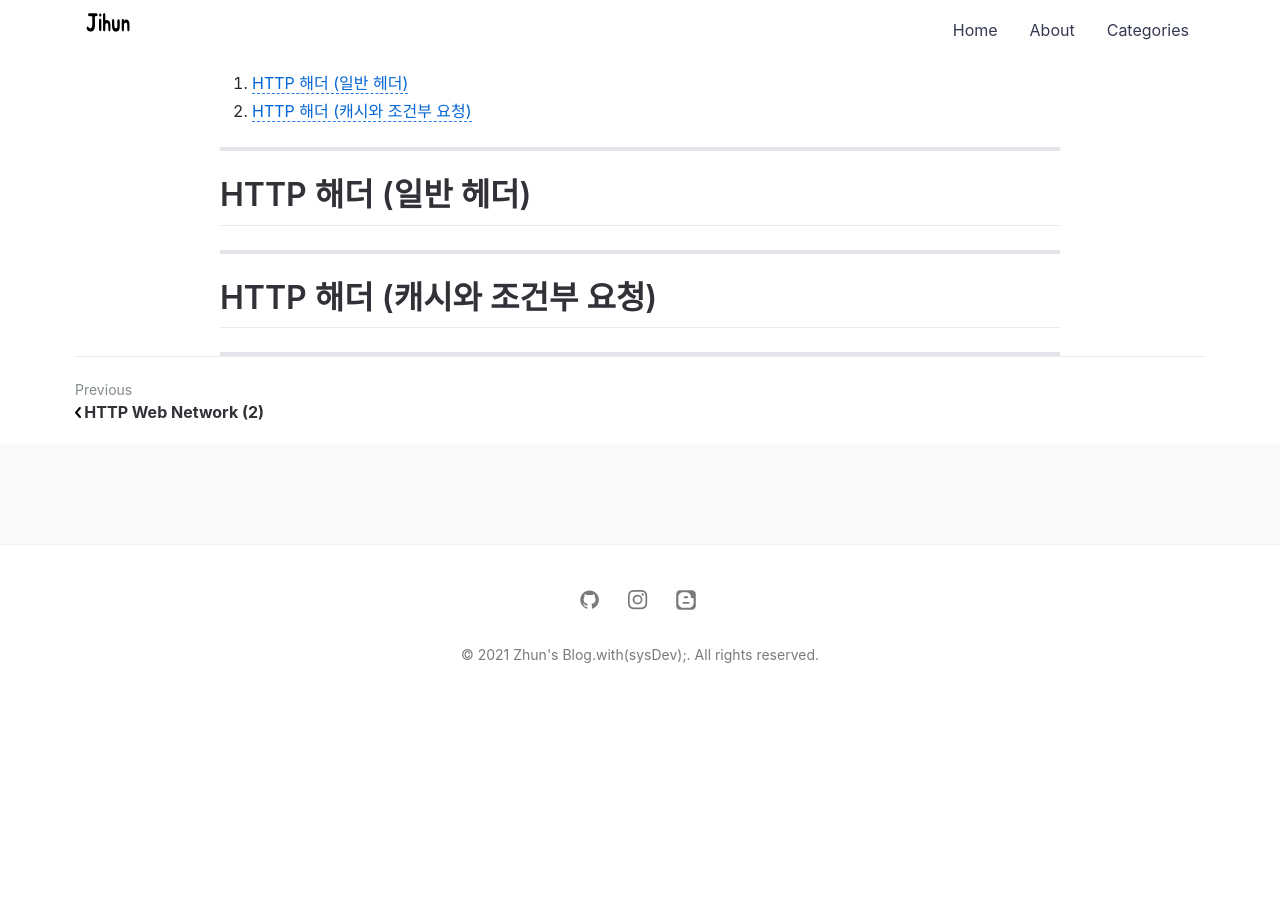
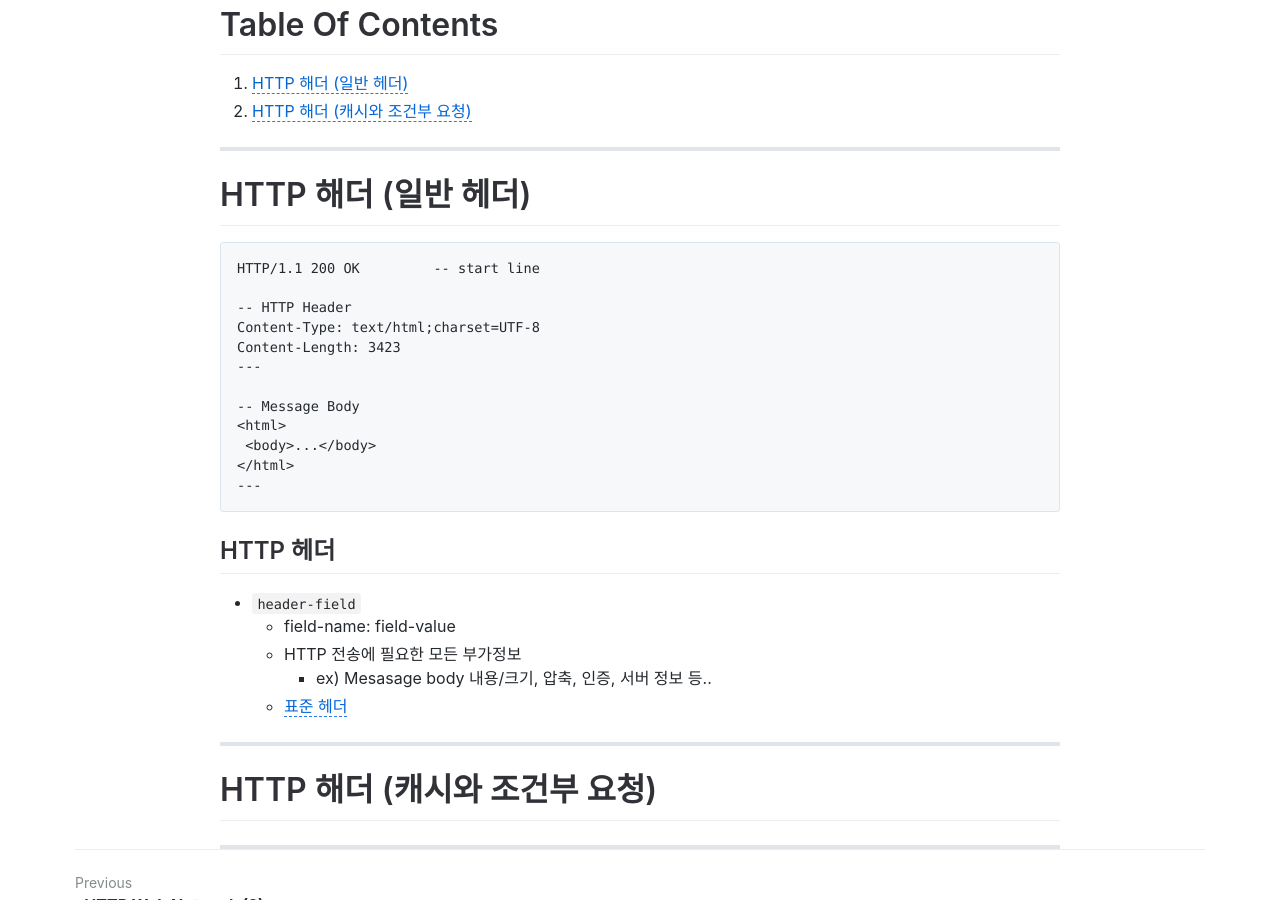
Before and after one commit to jihunparkme/jihunparkme.github.io, a Jekyll site: the page built from _posts/2021-07-07-Http-Web-Network_header.md, in a window 1280 px wide and 900 px high, scrolled down 806 px. Built offline with Jekyll 4.4.1, drawn with Linux system fonts in a browser that asks for light colours; comment, search, counter and statistics services are not loaded; before the commit the page ends 1516 px from its top, so only the background shows below that.

Commit message:
[HTTP 헤더 - 일반 헤더] 표현

````diff
--- a/_posts/2021-07-07-Http-Web-Network_header.md
+++ b/_posts/2021-07-07-Http-Web-Network_header.md
@@ -23,6 +23,29 @@ HTTP Web Network 강의 노트
 
 # HTTP 해더 (일반 헤더)
 
+```header
+HTTP/1.1 200 OK         -- start line
+
+-- HTTP Header
+Content-Type: text/html;charset=UTF-8
+Content-Length: 3423
+---
+
+-- Message Body
+<html>
+ <body>...</body>
+</html>
+---
+```
+
+## HTTP 헤더
+
+- `header-field`
+  - field-name: field-value
+  - HTTP 전송에 필요한 모든 부가정보
+    - ex) Mesasage body 내용/크기, 압축, 인증, 서버 정보 등..
+  - [표준 헤더](https://en.wikipedia.org/wiki/List_of_HTTP_header_fields)
+
 ---
 
 # HTTP 해더 (캐시와 조건부 요청)
````
